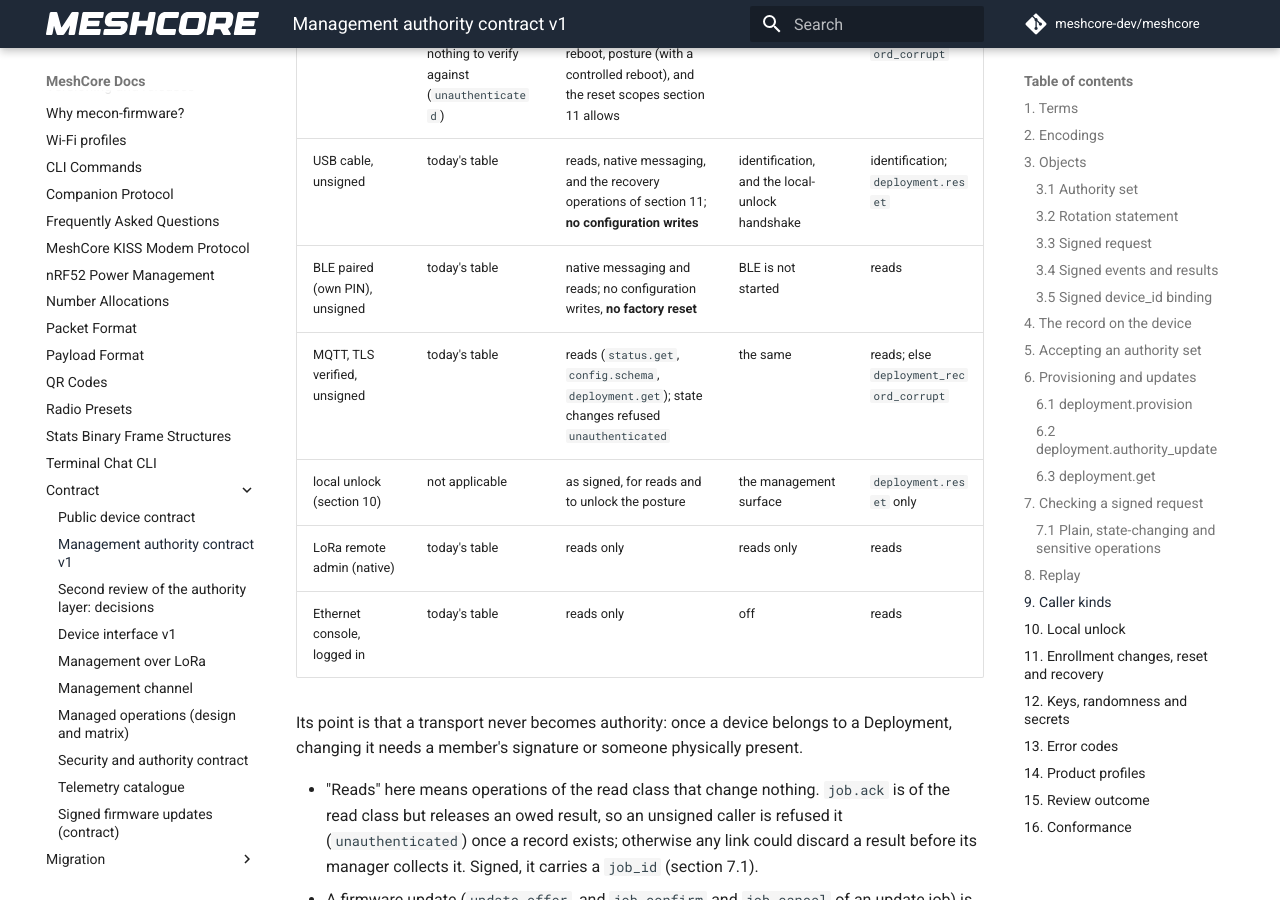
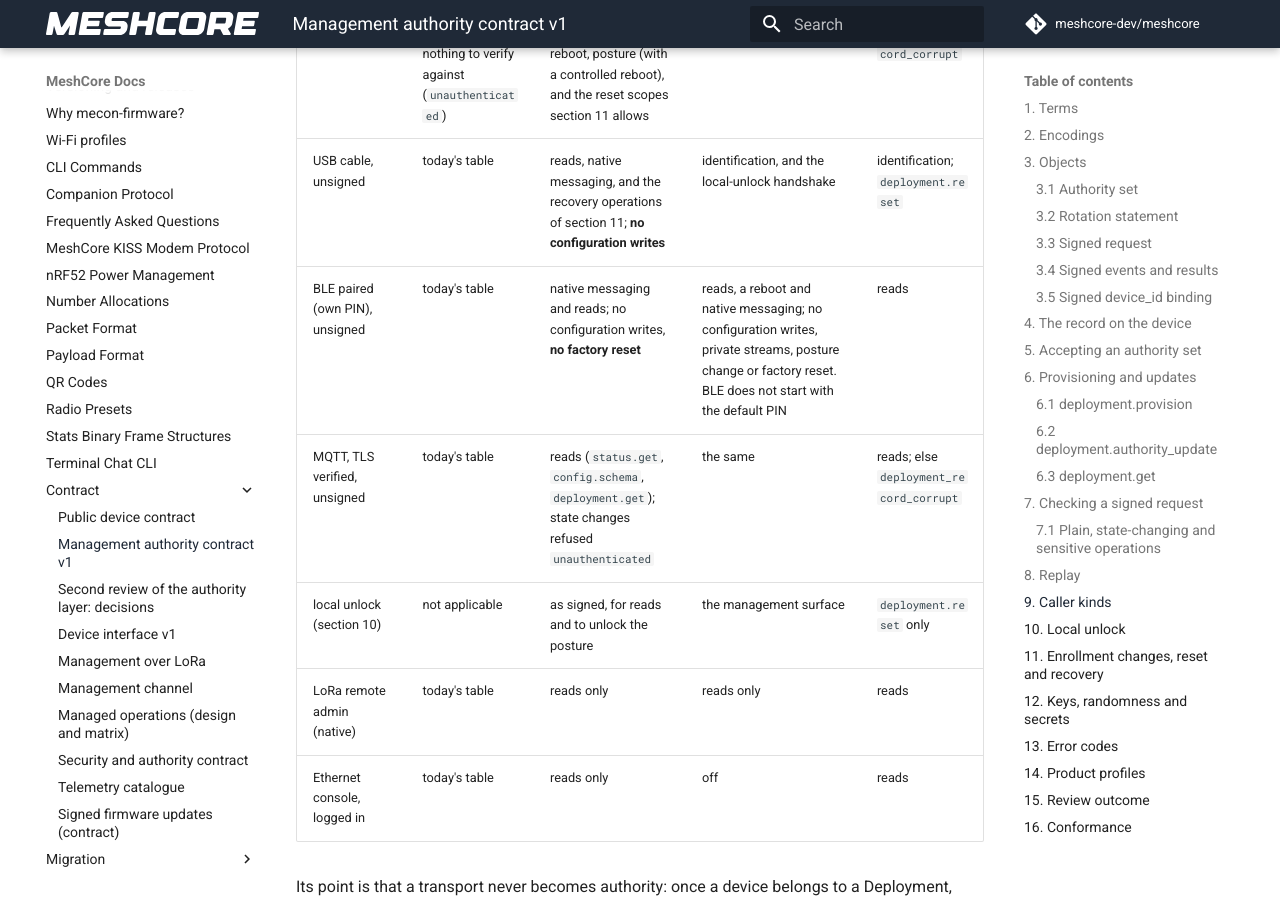
Before and after one commit to hoejriis/mecon-firmware, an MkDocs documentation site: the page built from docs/contract/AUTHORITY.md, in a window 1280 px wide and 900 px high, scrolled down 13746 px. Built offline with MkDocs 1.6.1 and Material for MkDocs 9.7.7, drawn with Linux system fonts in a browser that asks for light colours; comment, search, counter and statistics services are not loaded.

Commit message:
Contract: the Hardened BLE row says what an unsigned paired caller gets
BLE starts in Hardened with the device's own PIN (Posture.h bleMayStart),
so 'BLE is not started' was wrong. The coder confirmed the CliPolicy
outcome: reads, a local reboot and ungated native messaging; no writes,
private streams, posture change or factory reset.

Co-Authored-By: Claude Opus 5.5 (1M context) <noreply@anthropic.com>

```diff
--- a/docs/contract/AUTHORITY.md
+++ b/docs/contract/AUTHORITY.md
@@ -253,7 +253,7 @@ This contract adds one principal to the [CLI privilege table](../CLI.md): **sign
 |---|---|---|---|---|
 | signed | not applicable: nothing to verify against (`unauthenticated`) | per class: read, write, reboot, posture (with a controlled reboot), and the reset scopes section 11 allows | the same | `deployment_record_corrupt` |
 | USB cable, unsigned | today's table | reads, native messaging, and the recovery operations of section 11; **no configuration writes** | identification, and the local-unlock handshake | identification; `deployment.reset` |
-| BLE paired (own PIN), unsigned | today's table | native messaging and reads; no configuration writes, **no factory reset** | BLE is not started | reads |
+| BLE paired (own PIN), unsigned | today's table | native messaging and reads; no configuration writes, **no factory reset** | reads, a reboot and native messaging; no configuration writes, private streams, posture change or factory reset. BLE does not start with the default PIN | reads |
 | MQTT, TLS verified, unsigned | today's table | reads (`status.get`, `config.schema`, `deployment.get`); state changes refused `unauthenticated` | the same | reads; else `deployment_record_corrupt` |
 | local unlock (section 10) | not applicable | as signed, for reads and to unlock the posture | the management surface | `deployment.reset` only |
 | LoRa remote admin (native) | today's table | reads only | reads only | reads |
```
